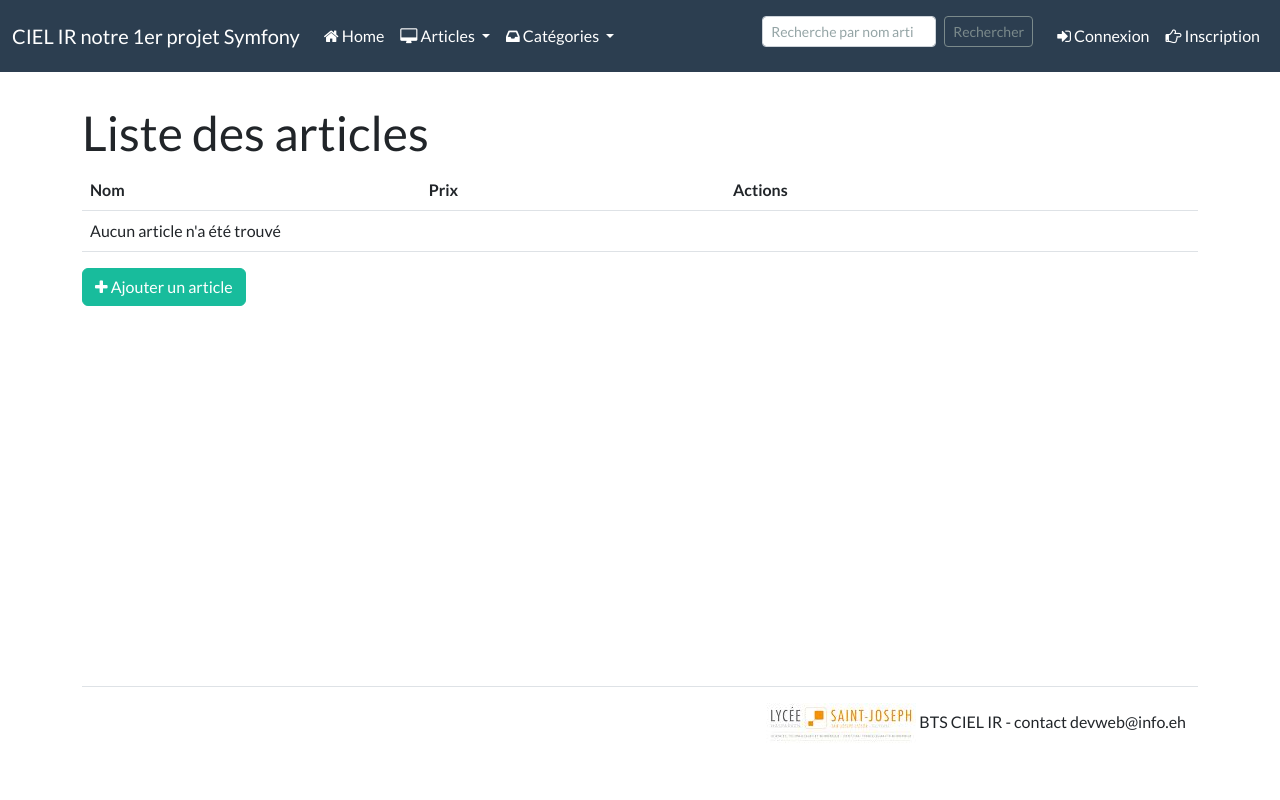
After one commit to Ciel-Hazparne/IntroToSf64, a Symfony app: template templates/article/index.html.twig in a window 1280 px wide. The commit adds this page. Run offline with Twig, Linux system fonts and the light colour scheme; the template is opened without the code that fills it, so the values that code supplies are empty; some libraries are stand-ins or nearby versions.

Commit message:
CRUD Article

```diff
--- /dev/null
+++ b/templates/article/index.html.twig
@@ -0,0 +1,41 @@
+{% extends 'base.html.twig' %}
+
+{% block title %}Liste des articles{% endblock %}
+
+{% block body %}
+    <h1>Liste des articles</h1>
+
+    <table class="table">
+        <thead>
+            <tr>
+                <th>Nom</th>
+                <th>Prix</th>
+                <th>Actions</th>
+            </tr>
+        </thead>
+        <tbody>
+        {% for article in articles %}
+            <tr>
+                <td>{{ article.name }}</td>
+                <td>{{ article.price }}</td>
+                <td>
+                    <a href="{{ path('article_show', {'id': article.id}) }}" class="btn btn-info">Détails</a>
+                    <a href="{{ path('article_edit', {'id': article.id}) }}" class="btn btn-warning">Modifier</a>
+                    <form method="post" action="{{ path('article_delete', {id: article.id}) }}"
+                          style="display: inline-block"
+                          onsubmit="return confirm('Etes-vous sûr de supprimer {{ article.name }} ?')">
+                        <input type="hidden" name="_token" value="{{ csrf_token('delete' ~ article.id) }}">
+                        <button class="btn btn-danger">Supprimer</button>
+                    </form>
+                </td>
+            </tr>
+        {% else %}
+            <tr>
+                <td colspan="4">Aucun article n'a été trouvé</td>
+            </tr>
+        {% endfor %}
+        </tbody>
+    </table>
+
+    <a href="{{ path('article_new') }}" class="btn btn-success"><i class="fa fa-plus"></i> Ajouter un article</a>
+{% endblock %}
--- a/templates/base.html.twig
+++ b/templates/base.html.twig
@@ -10,7 +10,7 @@
         <link rel="shortcut icon" href="images/logostjo.png">
     {% endblock %}
 </head>
-<body>
+<body class="d-flex flex-column min-vh-100">
 <header data-bs-theme="auto">
     {% include 'partials/header.html.twig'%}
 </header>
@@ -26,12 +26,11 @@
 {% endfor %}
 <main data-bs-theme="auto">
     <div class="container mt-3">
-        {% block body %}
-        {% endblock %}
+        {% block body %}{% endblock %}
     </div>
 </main>
 <div class="filler"></div>
-<footer class="container" data-bs-theme="auto">
+<footer class="container mt-auto" data-bs-theme="auto">
     {{ include('partials/footer.html.twig') }}
 </footer>
 {% block javascripts %}
--- a/templates/partials/header.html.twig
+++ b/templates/partials/header.html.twig
@@ -1,72 +1,93 @@
 <nav class="navbar navbar-expand-lg navbar-dark bg-primary mb-3">
     <div class="container-fluid">
         <a href="/" class="navbar-brand">CIEL IR notre 1er projet Symfony</a>
-        <button class="navbar-toggler" type="button" data-bs-toggle="collapse" data-bs-target="#navbarSupportedContent" aria-controls="navbarSupportedContent" aria-expanded="false" aria-label="Toggle navigation">
+
+        <button class="navbar-toggler" type="button" data-bs-toggle="collapse" data-bs-target="#navbarSupportedContent"
+                aria-controls="navbarSupportedContent" aria-expanded="false" aria-label="Toggle navigation">
             <span class="navbar-toggler-icon"></span>
         </button>
 
         <div class="collapse navbar-collapse" id="navbarSupportedContent">
+            <!-- Menu principal -->
             <ul class="navbar-nav me-auto mb-2 mb-lg-0">
                 <li class="nav-item">
-                    <a href="{{ path('home') }}" class="nav-link"><i class="bi bi-house"></i> Home</a>
+                    <a href="{{ path('home') }}"
+                       class="nav-link {% if current_menu is defined and current_menu == 'home' %}active{% endif %}">
+                        <i class="fa fa-home"></i> Home
+                    </a>
                 </li>
+
+                <!-- Dropdown Articles -->
                 <li class="nav-item dropdown">
-                    <a href="#" class="nav-link dropdown-toggle" data-bs-toggle="dropdown" role="button" aria-expanded="false"><i class="bi bi-files"></i> Articles</a>
+                    <a href="#" class="nav-link dropdown-toggle {% if current_menu is defined and current_menu == 'articles' %}active{% endif %}"
+                       data-bs-toggle="dropdown" role="button" aria-expanded="false">
+                        <i class="fa fa-desktop"></i> Articles
+                    </a>
                     <ul class="dropdown-menu dropdown-menu-end">
-                        <li><a href="#" class="dropdown-item"><i class="bi bi-list-ul"></i> Liste des articles</a></li>
+                        <li><a href="{{ path('article_index') }}" class="dropdown-item "><i class="fa fa-th-list"></i> Liste des articles</a></li>
                         {% if app.user %}
                             <li><hr class="dropdown-divider"></li>
-                            <li><a href="#" class="dropdown-item"><i class="bi bi-card-list"></i> Ma liste</a></li>
+                            <li><a href="#" class="dropdown-item"><i class="fa fa-shopping-cart"></i> Ma liste</a></li>
                             <li><hr class="dropdown-divider"></li>
-                            <li><a href="#" class="dropdown-item"><i class="bi bi-file-plus"></i> Ajouter un article</a></li>
+                            <li><a href="{{ path('article_new') }}" class="dropdown-item"><i class="fa fa-plus"></i> Ajouter un article</a></li>
                         {% endif %}
                         <li><hr class="dropdown-divider"></li>
-                        <li><a href="#" class="dropdown-item"><i class="bi bi-search"></i> Recherche article par prix</a></li>
+                        <li><a href="#" class="dropdown-item"><i class="fa fa-search"></i> Recherche article par prix</a></li>
                     </ul>
                 </li>
+
+                <!-- Dropdown Catégories -->
                 <li class="nav-item dropdown">
-                    <a href="#" class="nav-link dropdown-toggle" data-bs-toggle="dropdown" role="button" aria-expanded="false"><i class="bi bi-inbox"></i> Catégories</a>
+                    <a href="#" class="nav-link dropdown-toggle"
+                       data-bs-toggle="dropdown" role="button" aria-expanded="false">
+                        <i class="fa fa-inbox"></i> Catégories
+                    </a>
                     <ul class="dropdown-menu dropdown-menu-end">
-                        <li><a href="#" class="dropdown-item"><i class="bi bi-list-ul"></i> Liste des catégories</a></li>
+                        <li><a href="#" class="dropdown-item"><i class="fa fa-th-large"></i> Liste des catégories</a></li>
                         {% if app.user %}
                             <li><hr class="dropdown-divider"></li>
-                            <li><a href="#" class="dropdown-item"><i class="bi bi-plus-square"></i> Ajouter une catégorie</a></li>
+                            <li><a href="#" class="dropdown-item"><i class="fa fa-plus-square"></i> Ajouter une catégorie</a></li>
                         {% endif %}
                         <li><hr class="dropdown-divider"></li>
-                        <li><a href="#" class="dropdown-item"><i class="bi bi-search"></i> Recherche article par catégorie</a></li>
+                        <li><a href="#" class="dropdown-item"><i class="fa fa-search"></i> Recherche article par catégorie</a></li>
                     </ul>
                 </li>
 
                 {% if is_granted('ROLE_ADMIN') %}
                     <li class="nav-item">
-                        <a href="#" class="nav-link"><i class="bi bi-pencil-square"></i> Administration</a>
+                        <a href="#" class="nav-link"><i class="fa fa-cog"></i> Administration</a>
                     </li>
                 {% endif %}
             </ul>
 
-            <!-- Recherche et menu utilisateur, décalé à droite -->
+            <!-- Recherche + menu utilisateur -->
             <ul class="navbar-nav ms-auto mb-2 mb-lg-0">
-                <!-- Formulaire recherche en d-flex pour ligne -->
-                <form class="d-flex me-3" method="get" action="#">
-                    <input name="mot_cle" class="form-control form-control-sm me-2" type="search" placeholder="Recherche par nom article" aria-label="Search">
-                    <button class="btn btn-outline-dark btn-sm" type="submit">Rechercher</button>
-                </form>
+                <!-- Formulaire recherche -->
+                <li class="nav-item">
+                    <form class="d-flex me-3" method="get" action="#">
+                        <input name="mot_cle" class="form-control form-control-sm me-2" type="search"
+                               placeholder="Recherche par nom article" aria-label="Search">
+                        <button class="btn btn-outline-dark btn-sm" type="submit">Rechercher</button>
+                    </form>
+                </li>
+
                 {% if app.user %}
                     <li class="nav-item dropdown">
-                        <a class="nav-link dropdown-toggle" href="#" id="userDropdown" role="button" data-bs-toggle="dropdown" aria-expanded="false">
-                            <i class="bi bi-person"></i> {{ app.user.username }}
+                        <a class="nav-link dropdown-toggle" href="#" id="userDropdown" role="button"
+                           data-bs-toggle="dropdown" aria-expanded="false">
+                            <i class="fa fa-user"></i> {{ app.user.username }}
                         </a>
                         <ul class="dropdown-menu dropdown-menu-end" aria-labelledby="userDropdown">
-                            <li><a class="dropdown-item" href="#"><i class="bi bi-pencil"></i> Modifier mon profil</a></li>
-                            <li><a class="dropdown-item" href="#"><i class="bi bi-box-arrow-left"></i> Déconnexion</a></li>
+                            <li><a class="dropdown-item" href="#"><i class="fa fa-pencil-square-o"></i> Modifier mon profil</a></li>
+                            <li><a class="dropdown-item" href="#"><i class="fa fa-sign-out"></i> Déconnexion</a></li>
                         </ul>
                     </li>
                 {% else %}
                     <li class="nav-item">
-                        <a href="#" class="nav-link"><i class="bi bi-box-arrow-right"></i> Connexion</a>
+                        <a href="#" class="nav-link"> <i class="fa fa-sign-in"></i> Connexion</a>
                     </li>
                     <li class="nav-item">
-                        <a href="#" class="nav-link"><i class="bi bi-pencil-square"></i> Inscription</a>
+                        <a href="#" class="nav-link"><i class="fa fa-hand-o-right"></i> Inscription</a>
                     </li>
                 {% endif %}
             </ul>
```
Also changed, not shown: migrations/Version20250629102913.php (added, +35 -0 lines), src/Controller/ArticleController.php (added, +87 -0 lines), src/Entity/Article.php (added, +51 -0 lines), src/Form/ArticleForm.php (added, +39 -0 lines), src/Repository/ArticleRepository.php (added, +43 -0 lines), templates/article/_form.html.twig (added, +12 -0 lines), templates/article/edit.html.twig (added, +10 -0 lines), templates/article/new.html.twig (added, +10 -0 lines), templates/article/show.html.twig (added, +28 -0 lines).
